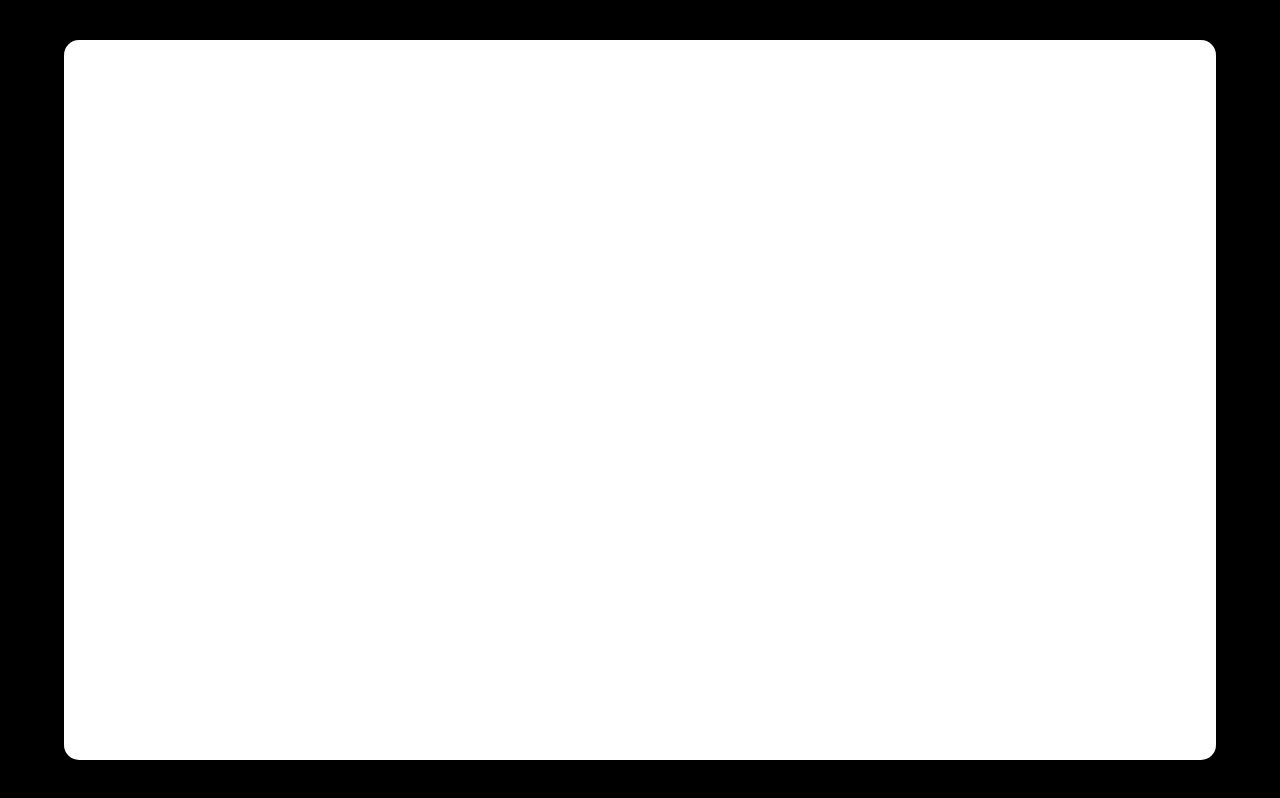
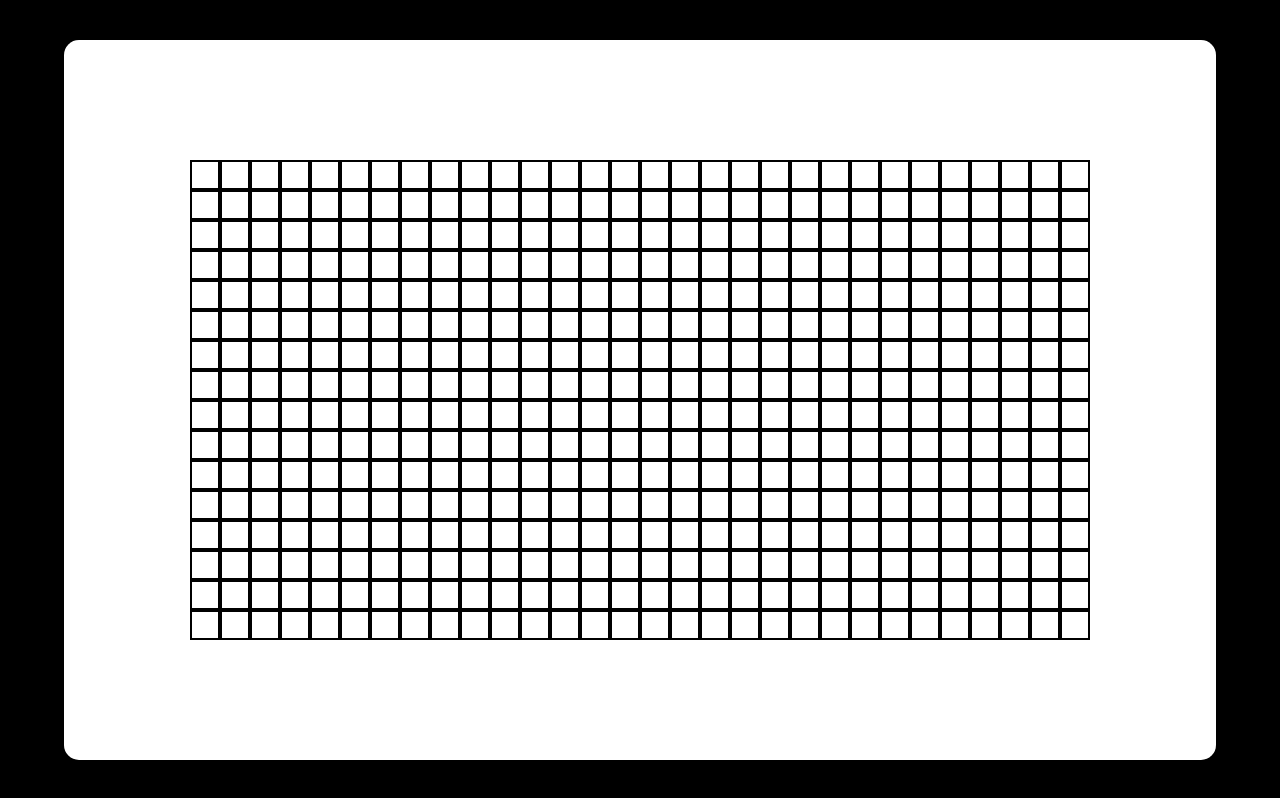
Before and after one commit to TJ72/minesweeper, a React (Create React App) app: page /hard in a window 1280 px wide. Before the commit this address had no page. Built offline with nearby package versions, Linux system fonts and the light colour scheme.

Commit message:
Complete the layout of board

```diff
--- a/src/App.js
+++ b/src/App.js
@@ -1,6 +1,7 @@
 import { BrowserRouter as Router, Routes, Route } from "react-router-dom";
 import styled from "styled-components";
 import Home from "./pages/Home";
+import Game from "./pages/Game";
 
 const Border = styled.div`
   width: 100%;
@@ -31,6 +32,7 @@ function App() {
           <Router>
             <Routes>
               <Route path="/" element={<Home />} />
+              <Route path="/:difficulty" element={<Game />} />
             </Routes>
           </Router>
         </Wrapper>
--- /dev/null
+++ b/src/components/Block.jsx
@@ -0,0 +1,15 @@
+import React from "react";
+import styled from "styled-components";
+
+const Border = styled.div`
+  width: 30px;
+  height: 30px;
+  box-sizing: border-box;
+  border: 2px solid black;
+`;
+
+function Block() {
+  return <Border />;
+}
+
+export default Block;
--- /dev/null
+++ b/src/pages/Game.jsx
@@ -0,0 +1,37 @@
+import React from "react";
+import { useParams } from "react-router-dom";
+import styled from "styled-components";
+import Block from "../components/Block";
+
+const Row = styled.div`
+  display: flex;
+`;
+
+function Game() {
+  const { difficulty } = useParams();
+  let rows;
+  let cols;
+  let bombs;
+  switch (difficulty) {
+    case "easy":
+      [rows, cols, bombs] = [8, 8, 10];
+      break;
+    case "medium":
+      [rows, cols, bombs] = [16, 16, 40];
+      break;
+    case "hard":
+      [rows, cols, bombs] = [16, 30, 99];
+      break;
+  }
+  return Array.from({ length: rows }, (_, i) => i).map((row) => {
+    return (
+      <Row>
+        {Array.from({ length: cols }, (_, i) => i).map((col) => (
+          <Block />
+        ))}
+      </Row>
+    );
+  });
+}
+
+export default Game;
```
